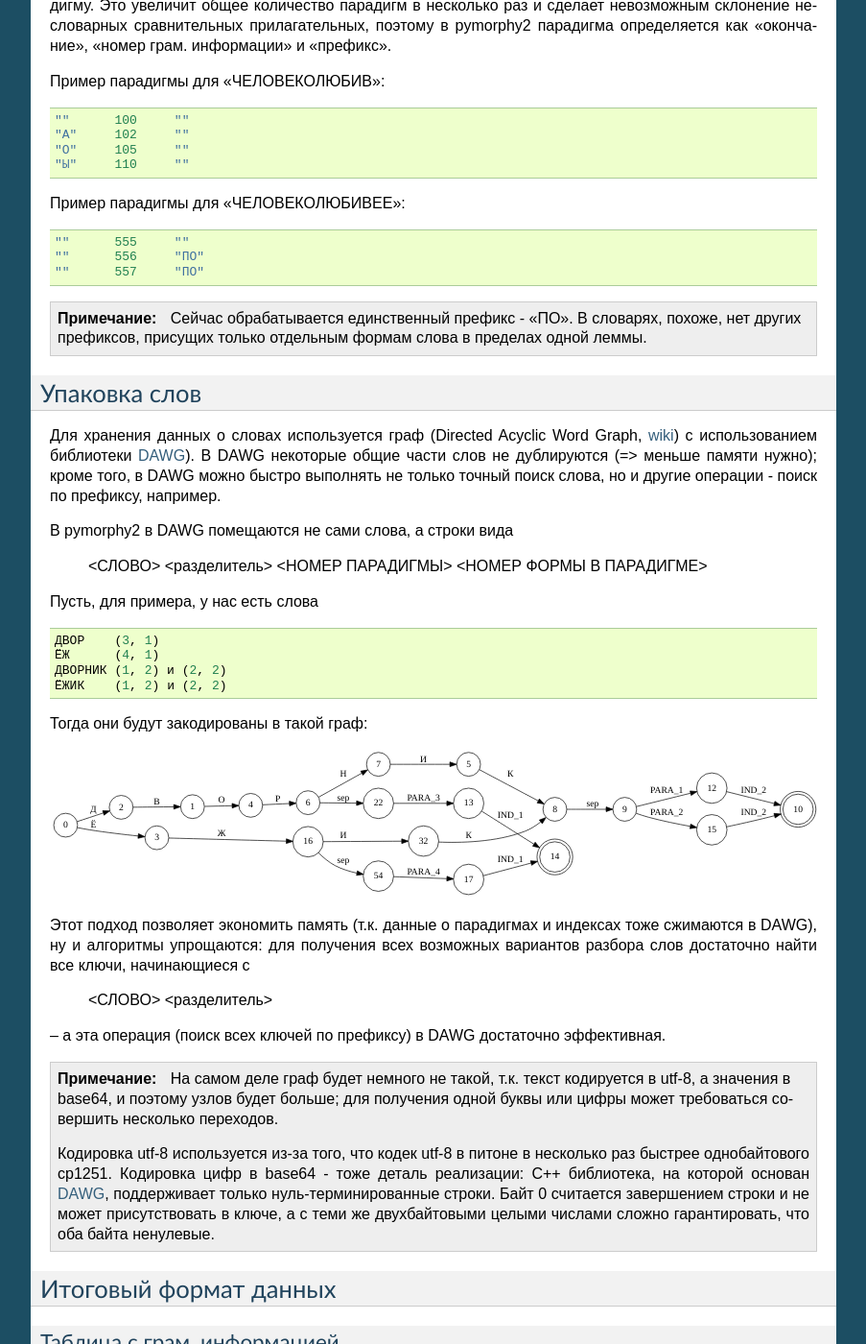
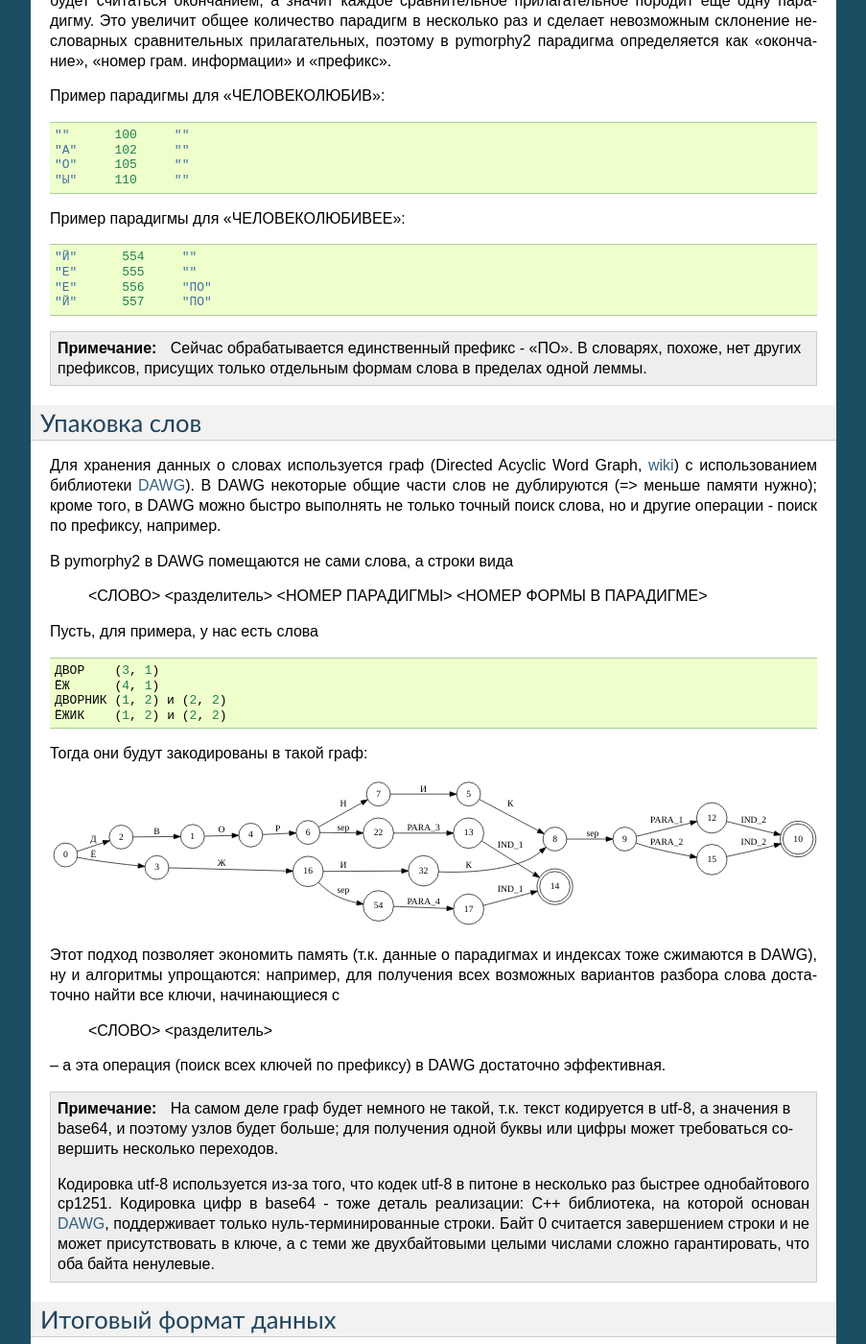
Before and after one commit to pymorphy2/pymorphy2, a Sphinx documentation site: the page built from docs/internals/dict.rst, in a window 1280 px wide and 1400 px high, scrolled down 1807 px. Shown: the whole window at 96% size, without its empty margins (198-1101 px from the left). Built offline with Sphinx 7.4.7, drawn with Linux system fonts in a browser that asks for light colours.

Commit message:
немного поправлена документация

```diff
--- a/docs/internals/dict.rst
+++ b/docs/internals/dict.rst
@@ -97,6 +97,7 @@
 сравнительных прилагательных есть формы на ПО-::
 
     375081
+    ЧЕЛОВЕКОЛЮБИВЕЙ         554
     ЧЕЛОВЕКОЛЮБИВЕЕ         555
     ПОЧЕЛОВЕКОЛЮБИВЕЕ       556
     ПОЧЕЛОВЕКОЛЮБИВЕЙ       557
@@ -119,9 +120,10 @@
 
 Пример парадигмы для "ЧЕЛОВЕКОЛЮБИВЕЕ"::
 
-    ""      555     ""
-    ""      556     "ПО"
-    ""      557     "ПО"
+    "Й"      554     ""
+    "Е"      555     ""
+    "Е"      556     "ПО"
+    "Й"      557     "ПО"
 
 .. note::
 
@@ -187,8 +189,8 @@
 
 
 Этот подход позволяет экономить память (т.к. данные о парадигмах
-и индексах тоже сжимаются в DAWG), ну и алгоритмы упрощаются: для
-получения всех возможных вариантов разбора слов достаточно найти
+и индексах тоже сжимаются в DAWG), ну и алгоритмы упрощаются: например,
+для получения всех возможных вариантов разбора слова достаточно найти
 все ключи, начинающиеся с
 
     <СЛОВО> <разделитель>
```
